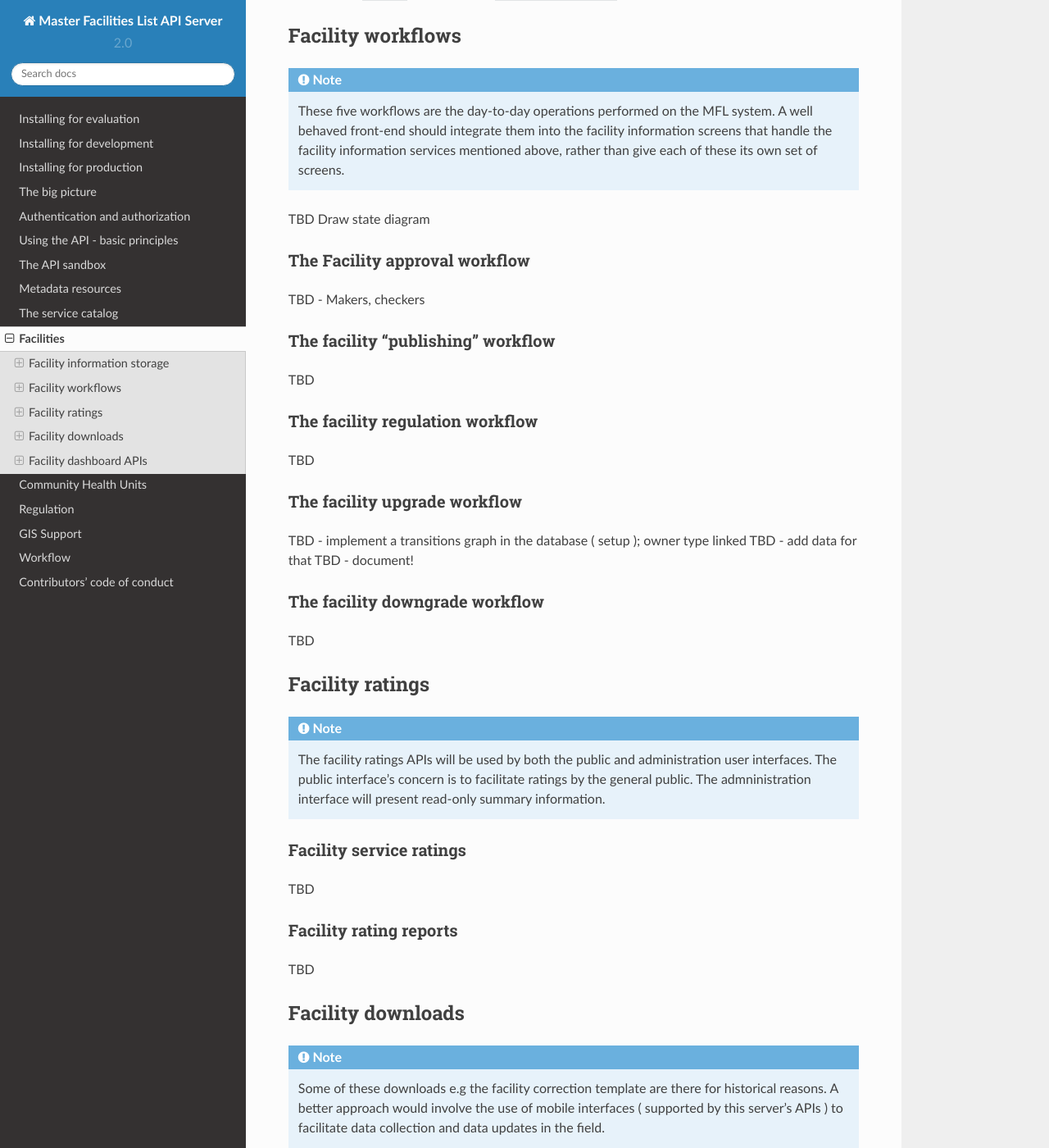
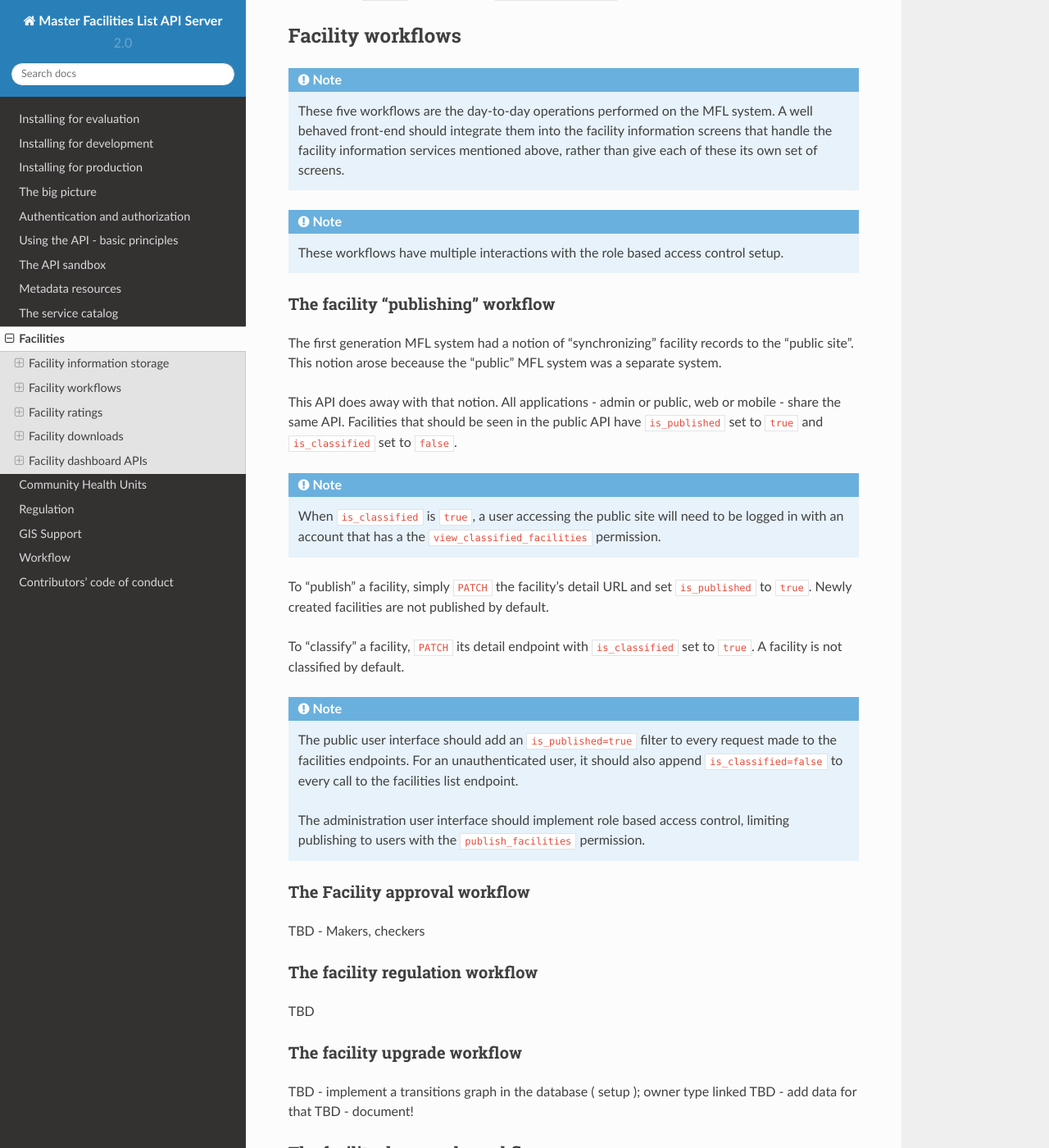
Before and after one commit to MasterFacilityList/mfl_api, a Sphinx documentation site: the page built from docs/10_facilities.rst, in a window 1280 px wide and 1400 px high, scrolled down 10602 px. Shown: the whole window at 82% size. Built offline with Sphinx 7.4.7 and the Read the Docs theme 2.0.0, drawn with Linux system fonts in a browser that asks for light colours.

Commit message:
Added documentation for publishing of facilities

```diff
--- a/docs/10_facilities.rst
+++ b/docs/10_facilities.rst
@@ -485,15 +485,49 @@ Facility workflows
     information screens that handle the facility information services mentioned
     above, rather than give each of these its own set of screens.
 
-TBD Draw state diagram
+.. note::
+
+    These workflows have multiple interactions with the role based access
+    control setup.
+
+The facility "publishing" workflow
+++++++++++++++++++++++++++++++++++++
+The first generation MFL system had a notion of "synchronizing" facility
+records to the "public site". This notion arose beceause the "public" MFL
+system was a separate system.
+
+This API does away with that notion. All applications - admin or public, web
+or mobile - share the same API. Facilities that should be seen in the public
+API have ``is_published`` set to ``true`` and ``is_classified`` set to
+``false``.
+
+.. note::
+
+    When ``is_classified`` is ``true``, a user accessing the public site will
+    need to be logged in with an account that has a the
+    ``view_classified_facilities`` permission.
+
+To "publish" a facility, simply ``PATCH`` the facility's detail URL and set
+``is_published`` to ``true``. Newly created facilities are not published by
+default.
+
+To "classify" a facility, ``PATCH`` its detail endpoint with ``is_classified``
+set to ``true``. A facility is not classified by default.
+
+.. note::
+
+    The public user interface should add an ``is_published=true`` filter to
+    every request made to the facilities endpoints. For an unauthenticated
+    user, it should also append ``is_classified=false`` to every call to the
+    facilities list endpoint.
+
+    The administration user interface should implement role based access
+    control, limiting publishing to users with the ``publish_facilities``
+    permission.
 
 The Facility approval workflow
 +++++++++++++++++++++++++++++++++
 TBD - Makers, checkers
-
-The facility "publishing" workflow
-++++++++++++++++++++++++++++++++++++
-TBD
 
 The facility regulation workflow
 +++++++++++++++++++++++++++++++++++
```
Also changed, not shown: 2 other files.
